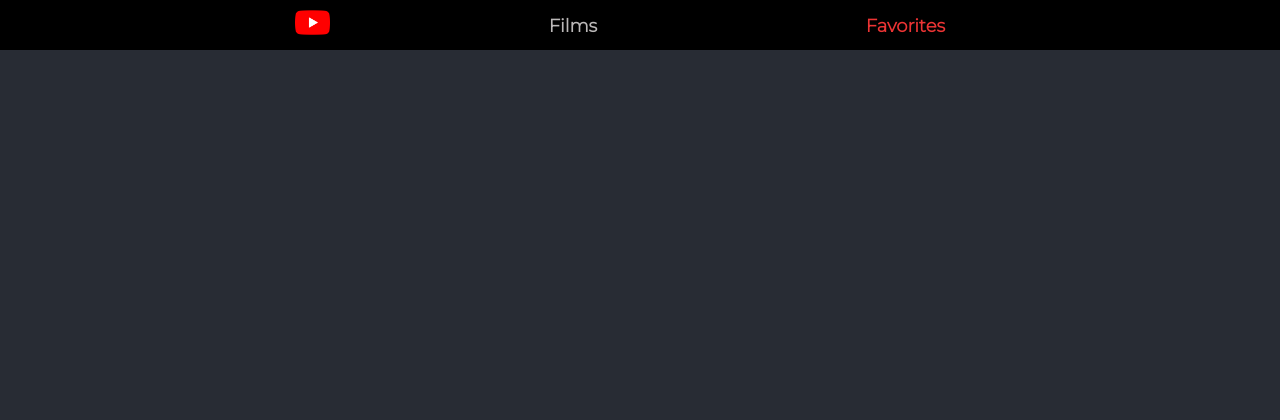
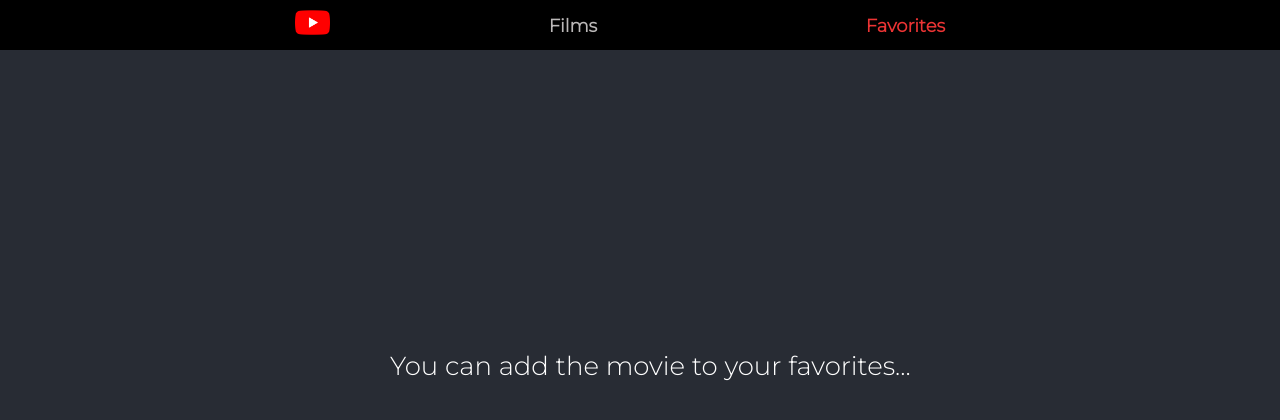
Before and after one commit to DrusMarkonii/movie_base, a React (Create React App) app: page /favorites in a window 1280 px wide. Shown: the top 420 px of the page. Built offline with nearby package versions, Linux system fonts and the light colour scheme.

Commit message:
fix favoritePage and FilmPage

```diff
--- a/src/components/FavoritesPage/FavoritesPage.jsx
+++ b/src/Page/FavoritesPage/FavoritesPage.jsx
@@ -1,25 +1,19 @@
+import { useEffect, useState } from "react";
+import { Link } from "react-router-dom";
+
+import Header from "../../components/Header/Header";
+import { IMAGE_API_PATH } from "../../service/endpoints";
+import feature_true from "../../assets/img/feature_true.png";
+
 import "./FavoritesPage.scss";
-import Header from "../Header/Header";
-import { useSelector, useDispatch } from "react-redux";
-import { fetchGenres } from "../../store/action-creators/filmsActions";
-import { Link } from "react-router-dom";
-import { useEffect, useState } from "react";
-import { IMAGE_API_PATH } from "../../service/endpoints";
-import feature_false from "../../assets/img/feature_false.png";
-import feature_true from "../../assets/img/feature_true.png";
-import Spinner from "../Spinner/Spinner";
 
 function FavoritesPage() {
   const [isAdded, setIsAdded] = useState(false);
   const [favoriteFilms, setFavoriteFilms] = useState([]);
-  const [isLoaded, setIsLoaded] = useState(false);
-
-  const dispatch = useDispatch();
 
   useEffect(() => {
     let localStorageFilms = JSON.parse(localStorage.getItem("favorites")) || [];
     setFavoriteFilms(localStorageFilms);
-    setIsLoaded(() => true);
   }, []);
 
   const removeFromFavorites = (id) => {
@@ -31,8 +25,7 @@ function FavoritesPage() {
   return (
     <div className="favoritesPage">
       <Header />
-
-      {favoriteFilms ? (
+      {favoriteFilms.length ? (
         <div className="favoriteFilms">
           {favoriteFilms.map(
             ({ poster_path, original_title, id, vote_average, genre_ids }) => (
@@ -79,7 +72,9 @@ function FavoritesPage() {
           )}
         </div>
       ) : (
-        <div>You can add the movie to your favorites...</div>
+        <div className="favorites_message">
+          You can add the movie to your favorites...
+        </div>
       )}
     </div>
   );
--- a/src/components/FavoritesPage/FavoritesPage.scss
+++ b/src/Page/FavoritesPage/FavoritesPage.scss
@@ -11,7 +11,7 @@ $font_color_card_of_film: rgb(163, 163, 162);
     background-color: $bg_color_card_of_film;
     box-sizing: border-box;
     color: $font_color_card_of_film;
-}
+};
 
 .favoritesPage {
     display: flex;
@@ -22,8 +22,7 @@ $font_color_card_of_film: rgb(163, 163, 162);
     width: 100%;
     margin: 0 auto;
 
-}
-
+};
 
 .favoriteFilms {
     position: relative;
@@ -42,10 +41,10 @@ $font_color_card_of_film: rgb(163, 163, 162);
     padding: 0 15px;
        .filmCard_description_title {
            font-size: 20px;
-       }
+       };
        .filmCard_description_rate {
         font-size: 16px;
-       }
+       };
        .filmCard_genreBox {
             display: flex;
             flex-wrap: wrap;
@@ -65,40 +64,30 @@ $font_color_card_of_film: rgb(163, 163, 162);
                 &:hover {
                     transform: scale(1.1);
                     transition: 0.5s;
-                }
-            }
-       }
-   }
-}
+                };
+            };
+       };
+   };
+};
 
 .filmCard_favorites {
-
     position: absolute;
     left: 210px;
     bottom: 115px;
     &:hover {
         transition: 0.5s;
         transform: scale(1.2);
-    }
+    };
+};
 
-}
+.favorites_message {
+    position: absolute;
+    top: 50%;
+    left: 50%;
+    margin-left: -250px;
+    margin-top:-50px;
+};
 
-
-// .filmCard {
-//     width: 180px;
-//     height: 290px;
-//     padding: 2px;
-//     margin: 10px;
-//     justify-content: center;
-//     border-radius: 6px;
-//     background-color: rgba(27, 26, 26, 0.658);
-//     color: rgb(163, 163, 162);
-// }
-// .card_img {
-// width:100%;
-//      border-radius: 6px;
-//     background-size: cover
-// }
 .favoriteCard__feature_true {
     width: 40px
-}
+};
--- a/src/components/FilmPage/FilmPage.jsx
+++ b/src/Page/FilmPage/FilmPage.jsx
@@ -1,40 +1,52 @@
 import React, { useState, useEffect } from "react";
+import { useDispatch } from "react-redux";
+
 import {
   getFilmOfDescription,
   getRecommendedFilms,
   getTrailerOfFilm,
+  IMAGE_API_PATH,
 } from "../../service/endpoints";
-import { useSelector, useDispatch } from "react-redux";
-import { Link } from "react-router-dom";
-import { IMAGE_API_PATH } from "../../service/endpoints";
-import FilmCard from "../FilmCard/FilmCard";
-import Header from "../Header/Header";
-import "./FilmPage.scss";
-import Spinner from "../Spinner/Spinner";
-import feature_false from "../../assets/img/feature_false.png";
-import feature_true from "../../assets/img/feature_true.png";
 import {
   addToFavoritesAction,
   removeFromFavoritesAction,
 } from "../../store/action-creators/filmsActions";
+import FilmCard from "../../components/FilmCard/FilmCard";
+import Header from "../../components/Header/Header";
+import Spinner from "../../components/Spinner/Spinner";
+import feature_false from "../../assets/img/feature_false.png";
+import feature_true from "../../assets/img/feature_true.png";
+
+import "./FilmPage.scss";
 
 function FilmPage() {
   const [film, setFilm] = useState(null);
-  const [recommended, setRecommended] = useState([]);
+  const [recommended, setRecommended] = useState(null);
   const [idOfFilm, setIdOfFilm] = useState(null);
   const [isAdded, setIsAdded] = useState(false);
-  const [video, setVideo] = useState('')
+  const [video, setVideo] = useState("");
 
   const dispatch = useDispatch();
 
+  useEffect(() => {
+    setIdOfFilm(window.location.pathname.split("/")[2]);
+  }, []);
+
+  useEffect(() => {
+    if (idOfFilm) {
+      filmOfDescription(idOfFilm);
+      recommendedFilms(idOfFilm);
+    }
+  }, [idOfFilm]);
+
   const filmOfDescription = async (id) => {
     const film = await getFilmOfDescription(id);
-    const video = await getTrailerOfFilm(id)
+    const video = await getTrailerOfFilm(id);
     setFilm(() => film);
-    setVideo(() => video.results[0].key)
+    setVideo(() => video.results[0].key);
   };
 
-  const addToFavorites = (id) => {
+  const addToFavorites = () => {
     setIsAdded(!isAdded);
     let favorites = JSON.parse(localStorage.getItem("favorites")) || [];
     dispatch(addToFavoritesAction(film));
@@ -55,22 +67,10 @@ function FilmPage() {
     setRecommended(recommended);
   };
 
-  useEffect(() => {
-    setIdOfFilm(window.location.pathname.split("/")[2]);
-
-  }, []);
-
-  useEffect(() => {
-    if (idOfFilm) {
-      filmOfDescription(idOfFilm);
-      recommendedFilms(idOfFilm);
-
-    }
-  }, [idOfFilm]);
   return (
     <>
       <Header />
-      {film && idOfFilm && !recommended.length ? (
+      {film && idOfFilm && recommended ? (
         <div className="filmPage">
           <div className="filmOfDescription">
             <div className="filmOfDescription__imageBox">
@@ -80,7 +80,6 @@ function FilmPage() {
                 alt={film.title}
               />
             </div>
-
             <div className="favoritesBtn">
               {isAdded ? (
                 <img
@@ -114,10 +113,7 @@ function FilmPage() {
                 <p className="dataBox__item">
                   <b>Genre:</b>{" "}
                   {film.genres.map(({ name }) => (
-                    <i key={name}>
-                      {" "}
-                      {name}
-                    </i>
+                    <i key={name}> {name}</i>
                   ))}
                 </p>
                 <p className="dataBox__item">
--- a/src/components/FilmPage/FilmPage.scss
+++ b/src/Page/FilmPage/FilmPage.scss
@@ -6,23 +6,6 @@
     max-width: 1280px;
     width: 100%;
     align-items: center;
-    // justify-content: center;
-}
-
-.filmPage_img {
-    max-width: 350px;
-    width: 100%;
-    border-radius: 10px;
-}
-
-.filmTitle {
-    display: block;
-    font-size: 20px;
-    margin-top: 0.3em;
-    margin-bottom: 0.5em;
-    font-weight: bold;
-}
-
     .filmOfDescription {
         display: flex;
         flex-wrap: wrap;
@@ -30,8 +13,20 @@
         justify-content: center;
         width: 100%;
         margin-bottom: 20px;
-}
-
+    };
+    .filmPage_img {
+        max-width: 350px;
+        width: 100%;
+        border-radius: 10px;
+    };
+    .favoritesBtn {
+        position: relative;
+        width: 20px;
+        height: 20px;
+        right: 40px;
+        top: 15px;
+        font-weight: bold;
+    };
     .filmOfDescription__descriptionBox {
         display: flex;
         flex-direction: column;
@@ -39,9 +34,15 @@
         align-items: center;
         max-width: 500px;
         margin-left: 20px;
-
-
-}
+    };
+    .filmTitle {
+        display: block;
+        font-size: 20px;
+        margin-top: 0.3em;
+        margin-bottom: 0.5em;
+        font-weight: bold;
+    };
+};
 
 .titleOfRecommendation {
     margin-right: auto;
@@ -69,7 +70,8 @@
     align-items: center;
     width: 100%;
     justify-content: center;
-}
+};
+
 .dataBox {
     display: flex;
     flex-direction: column;
@@ -77,37 +79,17 @@
     padding: 0 10px;
     font-size: small;
     p {
-
         text-align: start;
         b {
             background-color: none;
-        }
-    }
-}
-
+        };
+    };
     .dataBox__item {
         padding: 5px;
         font-size: 1.2em;
         font-weight: 400;
-
-}
-
-
-
-// .feature_true, .feature_false {
-//         width: 25px;
-//         cursor: pointer;
-// }
-
-.favoritesBtn {
-    position: relative;
-    width: 20px;
-    height: 20px;
-    right: 40px;
-    top: 15px;
-    font-weight: bold;
-
-}
+    };
+};
 
 .VideoBox {
     width: 100%;
@@ -116,6 +98,5 @@
     iframe {
         width: 80%;
         height: 200px;
-    }
-
-}
+    };
+};
--- a/src/components/MainPage/MainPage.jsx
+++ b/src/Page/MainPage/MainPage.jsx
@@ -2,7 +2,7 @@ import { useEffect, useState } from "react";
 import { API_KEY } from "../../service/endpoints";
 
 import "./MainPage.scss";
-import Header from "../Header/Header";
+import Header from "../../components/Header/Header";
 
 import { useDispatch } from "react-redux";
 import {
@@ -12,9 +12,9 @@ import {
   addToFavoritesAction,
 } from "../../store/action-creators/filmsActions";
 
-import FilmCard from "../FilmCard/FilmCard";
+import FilmCard from "../../components/FilmCard/FilmCard";
 import axios from "axios";
-import Spinner from "../Spinner/Spinner";
+import Spinner from "../../components/Spinner/Spinner";
 import loupe from '../../assets/img/loupe.png'
 import multiply from "../../assets/img/multiply.png"
 
--- a/src/components/App/App.jsx
+++ b/src/components/App/App.jsx
@@ -1,9 +1,9 @@
-import MainPage from "../MainPage/MainPage";
+import MainPage from "../../Page/MainPage/MainPage";
 import { BrowserRouter as Router, Route, Routes } from "react-router-dom";
 import "./App.scss";
-import FavoritesPage from "../FavoritesPage/FavoritesPage";
+import FavoritesPage from "../../Page/FavoritesPage/FavoritesPage";
 import Header from "../Header/Header";
-import FilmPage from "../FilmPage/FilmPage";
+import FilmPage from "../../Page/FilmPage/FilmPage";
 import { Provider } from "react-redux";
 import store from "../../store/reducers/rootReducer";
 
```
Also changed, not shown: src/Page/MainPage/MainPage.scss (renamed from src/components/MainPage/MainPage.scss). Lines whose indentation alone changed are shown as unchanged.
